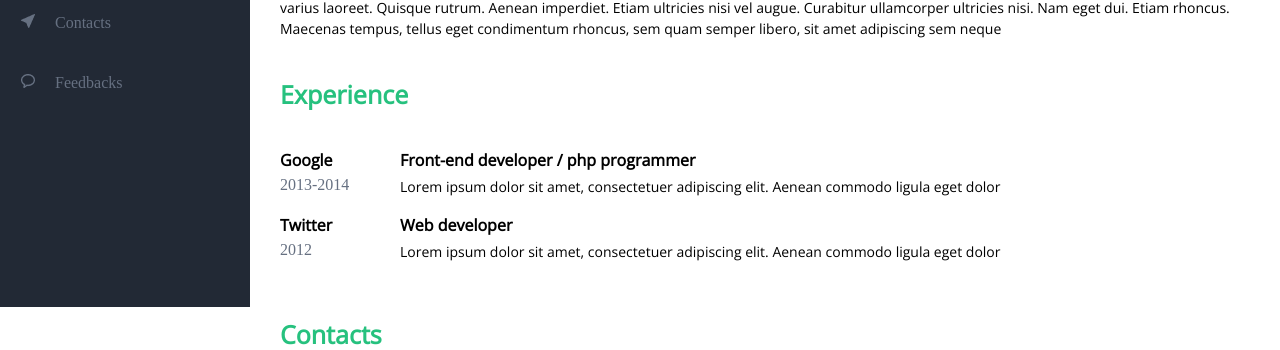
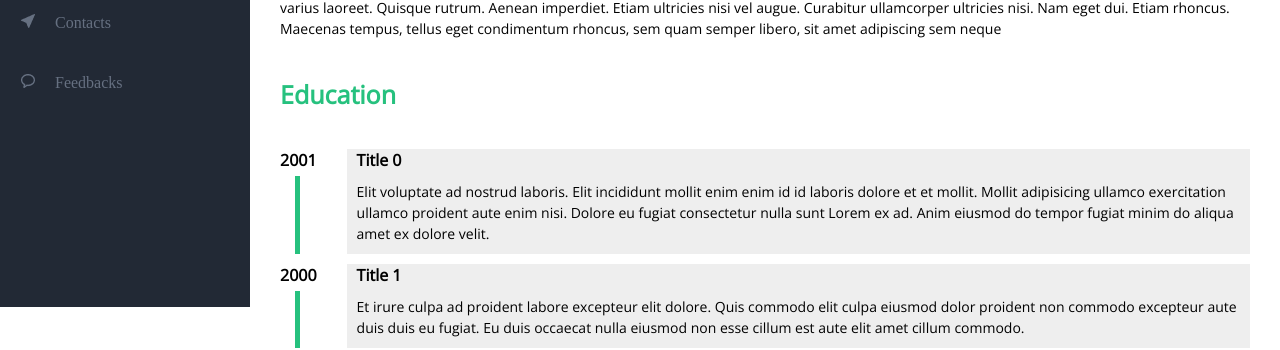
Before and after one commit to Jaba-B/isotope, a React (Create React App) app: page /inner in a window 1280 px wide. Shown: the part 493-843 px from the top of the page. Built offline with nearby package versions, Linux system fonts and the light colour scheme.

Commit message:
created and added Education component

```diff
--- a/src/assets/styles/innerPage.css
+++ b/src/assets/styles/innerPage.css
@@ -194,6 +194,49 @@ p {
 .toggle {
     display: none;
 }
+
+.education-container {
+    display: flex;
+    margin: 0 30px 10px 30px;
+}
+
+.educaion-timeline {
+    display: flex;
+    flex-direction: column;
+    margin-right: 30px;
+}
+
+.education-span {
+    margin: 0 0 5px 0;
+    font-family: Open Sans;
+    color: black;
+    font-size: 16px;
+    font-weight: bold;
+}
+
+.education-greenline {
+    width: 5px;
+    background-color: #26C17E;
+    height: 100%;
+    margin-left: 15px;
+}
+
+.education-info {
+    background-color: #EEEEEE;
+}
+
+.education-title {
+    margin: 10px 0px 0px 10px;
+    font-family: Open Sans;
+    color: black;
+    font-size: 16px;
+    font-weight: bold;
+}
+
+.education-p {
+    margin: 10px 0 10px 10px
+}
+
 @media only screen and (max-width: 600px) {
     .nav-panel {
         width: 60px;
--- /dev/null
+++ b/src/components/Education.js
@@ -0,0 +1,22 @@
+function Education(props) {
+    const data = props.data;
+    return(
+        <section>
+            <h2 className={'inner-page__title'}>{props.title}</h2>
+            {Object.keys(data).map((i) => (
+                <div className="education-container">
+                    <div className="educaion-timeline">
+                        <span className="education-span">{data[i].date}</span>
+                        <div className="education-greenline"></div>
+                    </div>
+                    <div className="education-info">
+                        <span className="education-title">{data[i].title}</span>
+                        <p className="education-p">{data[i].text}</p>
+                    </div>
+                </div>
+            ))}
+        </section>
+    )
+}
+
+export default Education;
--- a/src/pages/Inner.js
+++ b/src/pages/Inner.js
@@ -1,6 +1,7 @@
 import Box from '../components/Box';
 import Button from '../components/Button';
 import Experience from '../components/Experience';
+import Education from '../components/Education';
 import Feedbacks from '../components/Feedbacks';
 import Contacts from '../components/Contacts';
 import NavPanel from '../components/NavPanel';
@@ -18,6 +19,7 @@ function Inner() {
     const text = 'Lorem ipsum dolor sit amet, consectetuer adipiscing elit. Aenean commodo ligula eget dolor. Aenean massa. Cum sociis natoque penatibus et magnis dis parturient montes, nascetur ridiculus mus. Donec quam felis, ultricies nec, pellentesque eu, pretium quis, sem. Nulla consequat massa quis enim. Donec pede justo, fringilla vel, aliquet nec, vulputate eget, arcu. In enim justo, rhoncus ut, imperdiet a, venenatis vitae, justo. Nullam dictum felis eu pede mollis pretium. Integer tincidunt. Cras dapibus. Vivamus elementum semper nisi. Aenean vulputate eleifend tellus. Aenean leo ligula, porttitor eu, consequat vitae, eleifend ac, enim. Aliquam lorem ante, dapibus in, viverra quis, feugiat a, tellus. Phasellus viverra nulla ut metus varius laoreet. Quisque rutrum. Aenean imperdiet. Etiam ultricies nisi vel augue. Curabitur ullamcorper ultricies nisi. Nam eget dui. Etiam rhoncus. Maecenas tempus, tellus eget condimentum rhoncus, sem quam semper libero, sit amet adipiscing sem neque';
     const data = [ { date: '2013-2014', info: { company: 'Google', job: 'Front-end developer / php programmer', description: 'Lorem ipsum dolor sit amet, consectetuer adipiscing elit. Aenean commodo ligula eget dolor' } }, { date: '2012', info: { company: 'Twitter', job: 'Web developer', description: 'Lorem ipsum dolor sit amet, consectetuer adipiscing elit. Aenean commodo ligula eget dolor' } } ];
     const feedbackText = 'Lorem ipsum dolor sit amet, consectetuer adipiscing elit. Aenean commodo ligula eget dolor. Aenean massa. Cum sociis natoque penatibus et magnis dis parturient montes, nascetur ridiculus mus. Donec quam felis, ultricies nec, pellentesque eu, pretium quis, sem. Nulla consequat massa quis enim. Donec pede justo, fringilla vel, aliquet nec, vulputate eget, arcu. In enim justo, rhoncus ut, imperdiet a, venenatis vitae, justo. Nullam dictum felis eu pede mollis pretium. Integer tincidunt. Cras dapibus. ';
+    const educationData = [{"date": 2001,"title": "Title 0","text": "Elit voluptate ad nostrud laboris. Elit incididunt mollit enim enim id id laboris dolore et et mollit. Mollit adipisicing ullamco exercitation ullamco proident aute enim nisi. Dolore eu fugiat consectetur nulla sunt Lorem ex ad. Anim eiusmod do tempor fugiat minim do aliqua amet ex dolore velit.\r\n"},{"date": 2000,"title": "Title 1","text": "Et irure culpa ad proident labore excepteur elit dolore. Quis commodo elit culpa eiusmod dolor proident non commodo excepteur aute duis duis eu fugiat. Eu duis occaecat nulla eiusmod non esse cillum est aute elit amet cillum commodo.\r\n"},{"date": 2012,"title": "Title 2","text": "Labore esse tempor nisi non mollit enim elit ullamco veniam elit duis nostrud. Enim pariatur ullamco dolor eu sunt ad velit aute eiusmod aliquip voluptate. Velit magna labore eiusmod eiusmod labore amet eiusmod. In duis eiusmod commodo duis. Exercitation Lorem sint do aliquip veniam duis elit quis culpa irure quis nulla. Reprehenderit fugiat amet sint commodo ex.\r\n"}];
     function hideShow() {
         const navPanel = document.getElementById('nav-panel');
         const pageInfo = document.getElementById('inner-page__info');
@@ -47,6 +49,7 @@ function Inner() {
             <div className='inner-page__info' id='inner-page__info'>
                 <button className='nav-panel__toggle-btn' id='nav-panel__toggle-btn' onClick={hideShow}><img src={btn} className='nav-panel__toggle-btn-img' alt='btn icon'/></button>
                 <Box title='About me' content={text} h2className='inner-page__title margin-correction' pclassName='inner-page__p'></Box>
+                <Education title='Education' data={educationData}/>
                 <Experience title='Experience' data={data}/>
                 <section>
                     <h2 className='inner-page__title'>Contacts</h2>
@@ -62,7 +65,6 @@ function Inner() {
                     <Feedbacks url={avatar} nameAndPosition={'Martin Friman Programmer,'} webSite={'somesite.com'} text={feedbackText}/>
                 </section>
             </div>
-
         </div>
 
     )
```
